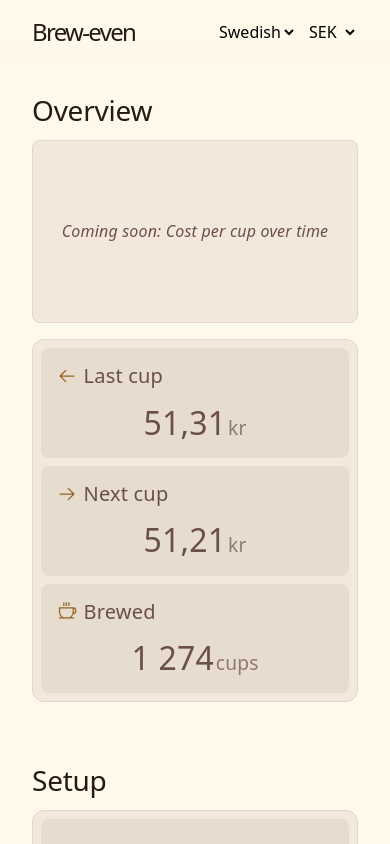
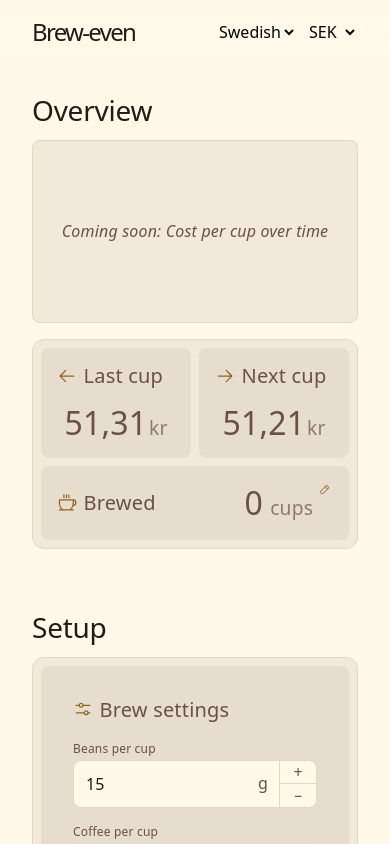
Before and after one commit to niloscar/brew-even, a React (Vite) app in the folder frontend/: page / in a window 390 px wide. Shown: the top 844 px of the page. Built offline with nearby package versions, Linux system fonts and the light colour scheme.

Commit message:
feat: add editable cup count with responsive metric cards

```diff
--- a/frontend/src/App.tsx
+++ b/frontend/src/App.tsx
@@ -8,10 +8,10 @@ import AppFooter from './components/AppFooter'
 
 import type { Currency } from 'shared'
 
-export const OSCARS_NEXT_CUP_COST = 51.21
+const OSCARS_NEXT_CUP_COST = 51.21
+const OSCARS_CUPS_BREWED = null //1274
 
 export default function App() {
-  // const [health, setHealth] = useState<string | null>(null)
   const [locale, setLocale] = useState(import.meta.env.VITE_DEFAULT_LOCALE)
   const [currency, setCurrency] = useState<Currency>(
     import.meta.env.VITE_DEFAULT_CURRENCY as Currency
@@ -30,6 +30,7 @@ export default function App() {
         <OverviewSection
           locale={locale}
           currency={currency}
+          integratedCups={OSCARS_CUPS_BREWED}
         />
 
         <SetupSection
--- a/frontend/src/components/overview/OverviewSection.module.css
+++ b/frontend/src/components/overview/OverviewSection.module.css
@@ -11,28 +11,57 @@
   border-radius: 8px;
 }
 
+.metricsGrid {
+  display: flex;
+  flex-wrap: wrap;
+  gap: 1rem;
+}
+
 .metricsCard {
+  flex: 1 1 calc((100% - 2rem) / 3);
+  min-width: max-content;
+  box-sizing: border-box;
+
+  &:last-child {
+    min-width: min-content;
+    flex-direction: row;
+    flex-wrap: wrap;
+    align-items: center;
+    align-content: space-between;
+    gap: 1rem;
+
+    h3 {
+      flex: 1 0 15rem;
+      margin: 0;
+    }
+
+    .metricValue {
+      flex: 1 0 max-content;
+    }
+  }
+
   @media (max-width: 768px) {
     padding: 1rem;
 
     &:last-child {
-      grid-column: 1 / -1;
-      flex-direction: row;
-      align-items: center;
-
-      h3 {
-        margin: 0;
-      }
+      flex-basis: 100%;
     }
   }
 
   @media (max-width: 480px) {
     &:last-child {
-      flex-direction: column;
-      align-items: stretch;
+      flex-direction: row;
+      flex-wrap: wrap;
+      align-items: center;
+      justify-content: space-between;
 
       h3 {
-        margin-bottom: 1rem;
+        flex: 1 0 auto;
+        margin: 0;
+      }
+
+      .metricValue {
+        flex: none;
       }
     }
   }
@@ -53,6 +82,53 @@
   }
 }
 
+.cupsInputWrapper {
+  position: relative;
+  display: inline-flex;
+  align-items: baseline;
+  justify-content: center;
+  gap: .35rem;
+  padding: .1rem 1.25rem .1rem .5rem;
+  border-radius: 6px;
+  cursor: text;
+}
+
+.cupsInputWrapper:hover {
+  background: var(--card-inner-bg);
+}
+
+.cupsInputWrapper:focus-within {
+  outline: 2px solid var(--accent);
+  outline-offset: 2px;
+}
+
+.cupsInput {
+  min-width: 1ch;
+  padding: 0;
+  border: none;
+  outline: none;
+  background: transparent;
+  color: inherit;
+  font: inherit;
+  text-align: right;
+  font-variant-numeric: tabular-nums;
+}
+
+.cupsInputWrapper .metricUnit {
+  font-size: .6em;
+  opacity: .7;
+  white-space: nowrap;
+}
+
+.editIcon {
+  position: absolute;
+  top: .15rem;
+  right: .2rem;
+  font-size: .35em;
+  color: var(--accent);
+  pointer-events: none;
+}
+
 .currency,
 .metricUnit {
   font-size: .6em;
--- a/frontend/src/components/overview/OverviewSection.tsx
+++ b/frontend/src/components/overview/OverviewSection.tsx
@@ -1,24 +1,43 @@
+import { useState } from 'react'
 import * as currencyUtils from '../../utils/currency'
 import * as format from '../../utils/format'
 import { MOCK_RATES } from '../../data/mockData'
 import {
   ArrowLeftIcon,
   ArrowRightIcon,
-  CoffeeIcon
+  CoffeeIcon,
+  PencilSimpleIcon
 } from '@phosphor-icons/react'
 
 import type { Currency } from 'shared'
 
 import styles from './OverviewSection.module.css'
 
-export default function OverviewSection({ locale, currency }: { locale: string, currency: Currency }) {
-  const cupsBrewed = format.number(1274, locale)
+type OverviewSectionProps = {
+  locale: string
+  currency: Currency
+  integratedCups?: number | null
+}
+
+export default function OverviewSection({
+  locale,
+  currency,
+  integratedCups
+}: OverviewSectionProps) {
+  const [manualCups, setManualCups] = useState('0')
+  const [isEditingCups, setIsEditingCups] = useState(false)
+
+  const displayedCups = isEditingCups
+    ? manualCups
+    : format.number(Number(manualCups || 0), locale)
+
   const lastCupCost = currencyUtils.convert(51.31, MOCK_RATES[currency])
   const nextCupCost = currencyUtils.convert(51.21, MOCK_RATES[currency])
 
   const renderPrice = (amount: number) =>
-    format.priceParts(amount, locale, currency)
-      .filter(part => part.type !== 'literal' || part.value.trim() !== '')
+    format
+      .priceParts(amount, locale, currency)
+      .filter((part) => part.type !== 'literal' || part.value.trim() !== '')
       .map((part, index) => (
         <span key={index} className={styles[part.type]}>
           {part.value}
@@ -43,15 +62,13 @@ export default function OverviewSection({ locale, currency }: { locale: string,
         <i className={styles.graphLabel}>Coming soon: Cost per cup over time</i>
       </div>
 
-      <div className="cardGrid contained col3 col2-sm">
+      <div className={`cardGrid contained ${styles.metricsGrid}`}>
         <div className={`card ${styles.metricsCard}`}>
           <h3>
             <ArrowLeftIcon />
             <span>Last cup</span>
           </h3>
-          <p className={styles.metricValue}>
-            {renderPrice(lastCupCost)}
-          </p>
+          <p className={styles.metricValue}>{renderPrice(lastCupCost)}</p>
         </div>
 
         <div className={`card ${styles.metricsCard}`}>
@@ -59,9 +76,7 @@ export default function OverviewSection({ locale, currency }: { locale: string,
             <ArrowRightIcon />
             <span>Next cup</span>
           </h3>
-          <p className={styles.metricValue}>
-            {renderPrice(nextCupCost)}
-          </p>
+          <p className={styles.metricValue}>{renderPrice(nextCupCost)}</p>
         </div>
 
         <div className={`card ${styles.metricsCard}`}>
@@ -69,9 +84,41 @@ export default function OverviewSection({ locale, currency }: { locale: string,
             <CoffeeIcon />
             <span>Brewed</span>
           </h3>
+
           <p className={styles.metricValue}>
-            {cupsBrewed}
-            <span className={styles.metricUnit}>cups</span>
+            {integratedCups != null ? (
+              <>
+                {format.number(integratedCups, locale)}
+                <span className={styles.metricUnit}>cups</span>
+              </>
+            ) : (
+              <label className={styles.cupsInputWrapper}>
+                <input
+                  type="text"
+                  inputMode="numeric"
+                  aria-label="Cups brewed"
+                  value={displayedCups}
+                  onFocus={() => setIsEditingCups(true)}
+                  onChange={(e) => {
+                    if (/^\d*$/.test(e.target.value)) {
+                      setManualCups(e.target.value)
+                    }
+                  }}
+                  onBlur={() => {
+                    setManualCups(String(Number(manualCups || 0)))
+                    setIsEditingCups(false)
+                  }}
+                  style={{ width: `${Math.max(1, displayedCups.length)}ch` }}
+                  className={styles.cupsInput}
+                  maxLength={8}
+                />
+                <span className={styles.metricUnit}>cups</span>
+                <PencilSimpleIcon
+                  className={styles.editIcon}
+                  aria-hidden="true"
+                />
+              </label>
+            )}
           </p>
         </div>
       </div>
--- a/frontend/src/index.css
+++ b/frontend/src/index.css
@@ -368,6 +368,10 @@ button {
   }
 }
 
+select {
+  cursor: pointer;
+}
+
 .buttonAccent {
   background: var(--accent);
   color: var(--bg);
```
